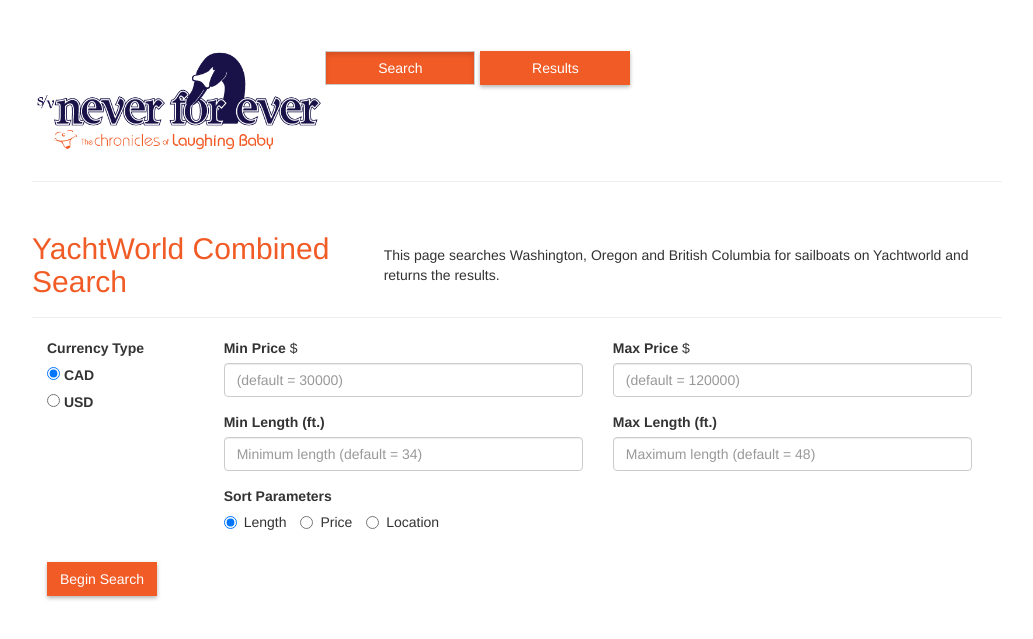
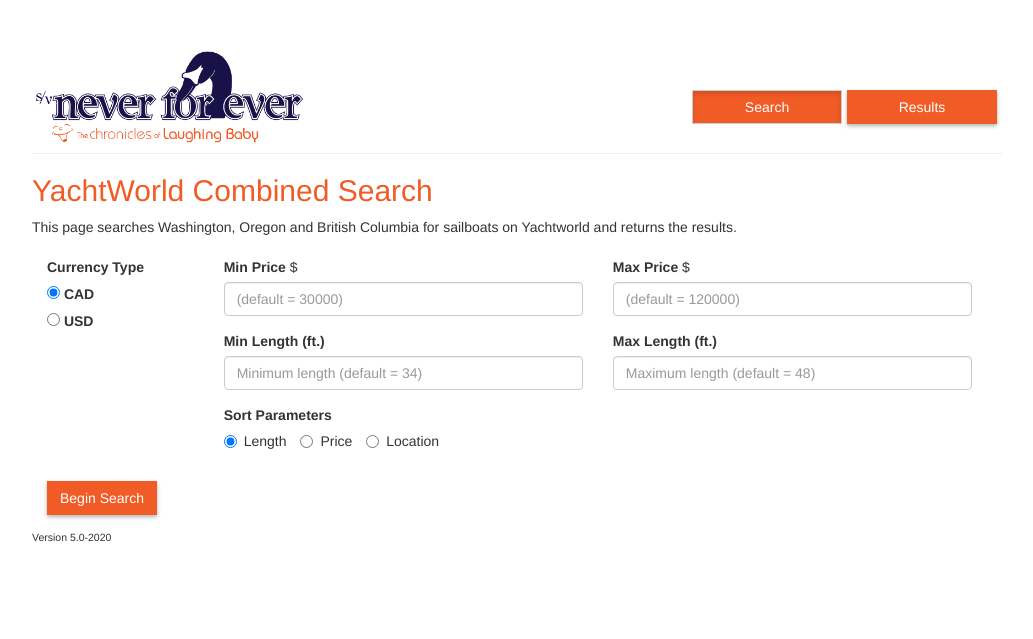
Before and after one commit to b-t-k/Search-Yachtworld-flask-app, a Flask app: page / in a window 1280 px wide. Shown: the top 639 px of the page, without its empty margins (123-1156 px from the left). Run offline with Flask 2, Linux system fonts and the light colour scheme; some libraries are stand-ins or nearby versions.

Commit message:
header and footer

```diff
--- a/templates/index.html
+++ b/templates/index.html
@@ -1,15 +1,13 @@
-<!DOCTYPE html>
-<html lang="en">
-	<head>
+<head>
 	<title>YachtWorld Combined Results</title>
-	</head>
+</head>
 <body>
 
 	{% extends "template.html" %}
 	{% set active_page = "index" %}
 	{% block content %}
 
-	<div class="page-header">
+	<div class="subhead">
 		<h2 class="orange">YachtWorld Combined Search</h2>
 		<p>This page searches Washington, Oregon and British Columbia for sailboats on Yachtworld and returns the results.</p>
 	</div>
--- a/templates/results.html
+++ b/templates/results.html
@@ -8,7 +8,7 @@
 	{% extends "template.html" %}
 	{% set active_page = "results" %}
 	{% block content %}
-		<div class="page-header">
+		<div class="subhead">
 			<h2 class="orange">YachtWorld Results</h2>
 			<div id="preface">
 				{% for pb in predata %}
@@ -28,7 +28,8 @@
 			<div class="col-md-7">
 				<h3><a href="{{boat.URL}}">{{boat.Name}}</a></h3>
 				<p><strong>${{boat.Price}} </strong> / {{boat.Size}}</br>
-				{{boat.Location}}</p>
+				{{boat.Location}}</br>
+				{{boat.Listing}}</p>
 			</div>
 		</div>
 	{% endfor %}
--- a/templates/template.html
+++ b/templates/template.html
@@ -4,6 +4,7 @@
 	<meta charset="utf-8">
 	<title>Flask Parent Template</title>
 	<link rel="stylesheet" href="{{ url_for('static', filename='css/style.css') }}">
+	<link rel="shortcut icon" href="{{ url_for('static', filename='images/favicon.ico') }}">
 	<link rel="stylesheet" href="https://maxcdn.bootstrapcdn.com/bootstrap/3.3.7/css/bootstrap.css">
 	<script src="https://maxcdn.bootstrapcdn.com/bootstrap/3.3.7/js/bootstrap.js">
 	</script>
@@ -12,9 +13,10 @@
 	<div class="wrapperindex">
 		<div class="container-fluid ">
 			<div class="page-header clearfix">
-
-				<div class=" navbar ">
-				<img src="static\images\artboard.png" height="100">
+				<div >
+					<img src="static\images\artboard.png" width="275">
+				</div>
+				<div class="globalmenubar">
 					<a href="{{ url_for('results') }}" {% if active_page == "results"  %} class="btn btn-orange active fixedsize pull-right"{% endif %} class="btn btn-orange fixedsize pull-right box-shadow--4dp" >Results</a>
 					<a href="{{ url_for('home') }}" {% if active_page == "index" %} class="btn btn-orange active fixedsize pull-right"{% endif %} class="btn btn-orange fixedsize pull-right box-shadow--4dp" >Search</a>
 				</div>
@@ -22,7 +24,9 @@
 
 			{% block content %}
 			{% endblock %}
-
+			<div class="pagefooter">
+				<p>Version 5.0-2020</p>
+			</div>
 		</div>
 	</div>
 </body>
```
